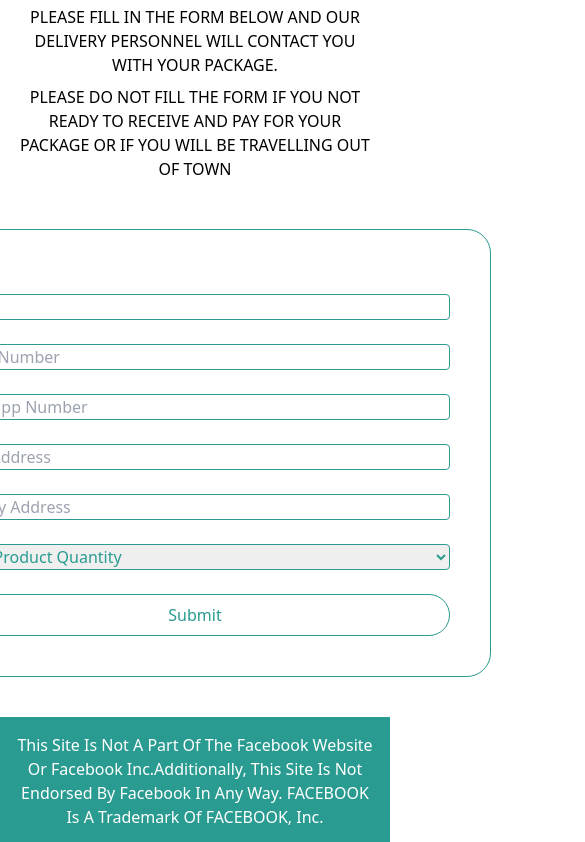
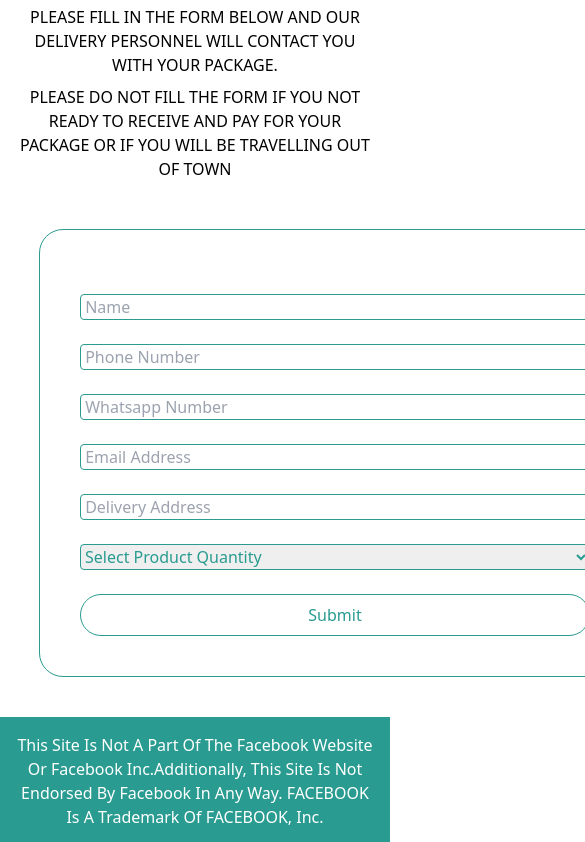
Before and after one commit to Mrkelles/5days, a plain HTML site: page cart.html in a window 390 px wide. Shown: the part 251-1093 px from the top of the page, 585 px wide, since content can reach past the window. Drawn offline with nearby package versions, Linux system fonts and the light colour scheme.

Commit message:
Update cart.html

```diff
--- a/cart.html
+++ b/cart.html
@@ -32,7 +32,7 @@
         <p>PLEASE DO NOT FILL THE FORM IF YOU NOT READY TO RECEIVE AND PAY FOR YOUR PACKAGE OR IF YOU WILL BE TRAVELLING OUT OF TOWN</p>
     </section>
 
-    <div class="flex justify-self-center my-10 w-80% md:w-[500px]">
+    <div class="flex justify-self-center my-10 w-4/5 md:w-[500px]">
             <!--  ----------------------------------------------------------------------  -->
             <!--  NOTE: Please add the following <META> element to your page <HEAD>.      -->
             <!--  If necessary, please modify the charset parameter to specify the        -->
```
